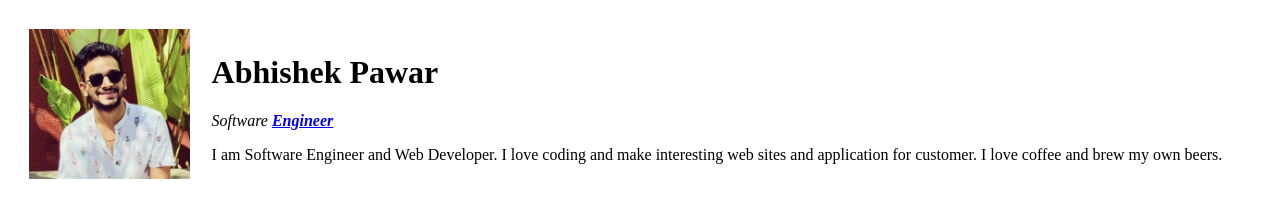
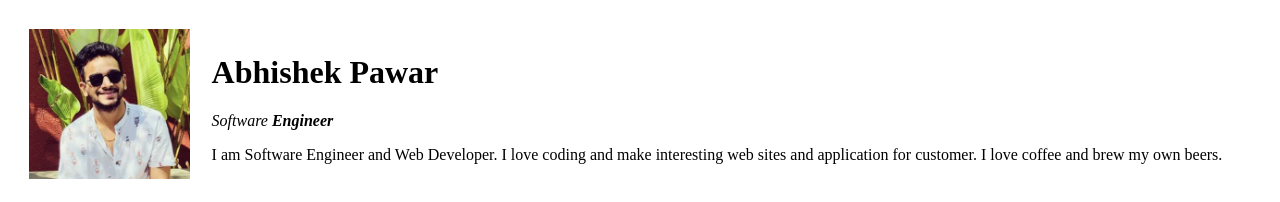
Before and after one commit to abhishekpawar4p/cv, a plain HTML site: page index.html in a window 1280 px wide. Shown: the top 202 px of the page. Drawn offline with Linux system fonts and the light colour scheme.

Commit message:
upadate headinging information

```diff
--- a/index.html
+++ b/index.html
@@ -14,7 +14,7 @@
             <td><img src="images\image 1.png" alt="" height="150px"></td>
             <td>
                 <h1>Abhishek Pawar</h1>
-                <p><em>Software <strong><a href="https://www.youtube.com/">Engineer</a></strong></em></p>
+                <p><em>Software <strong>Engineer</strong></em></p>
                 <p>I am Software Engineer and Web Developer. I love coding and make interesting web sites and
                     application for customer. I love coffee and brew my own beers.</p>
             </td>
```
